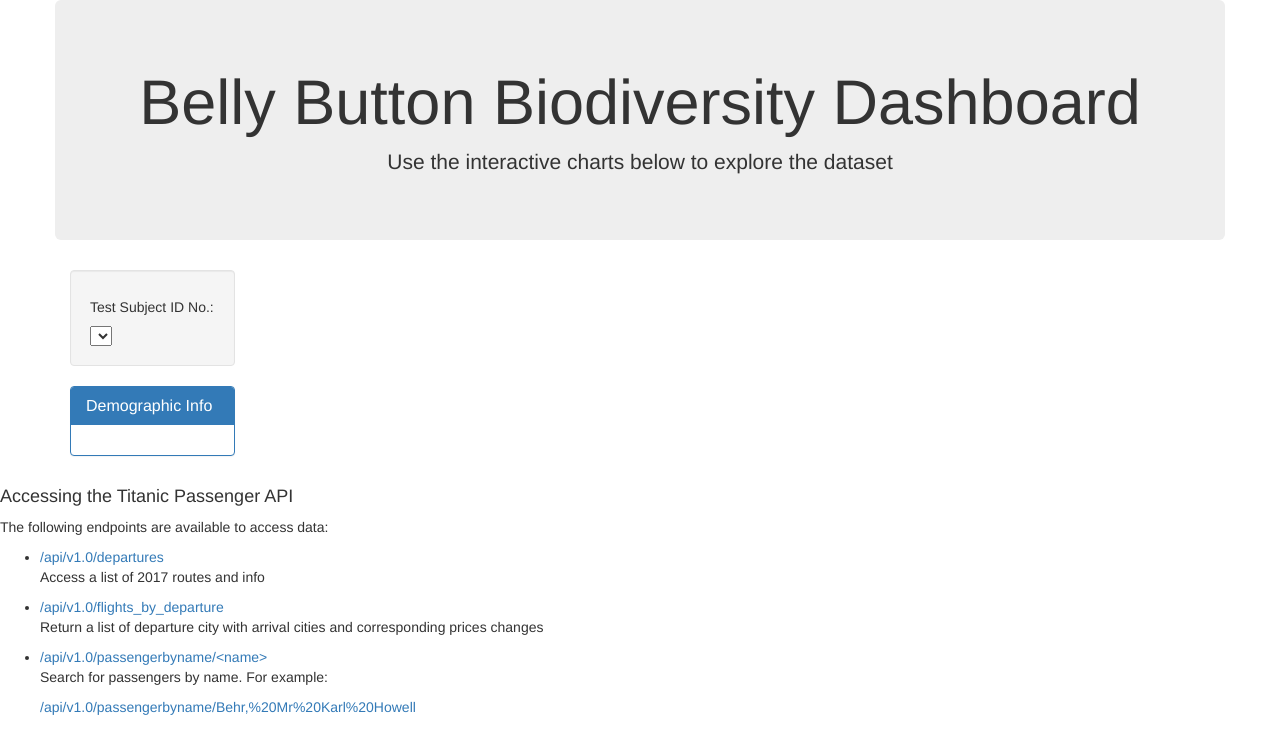
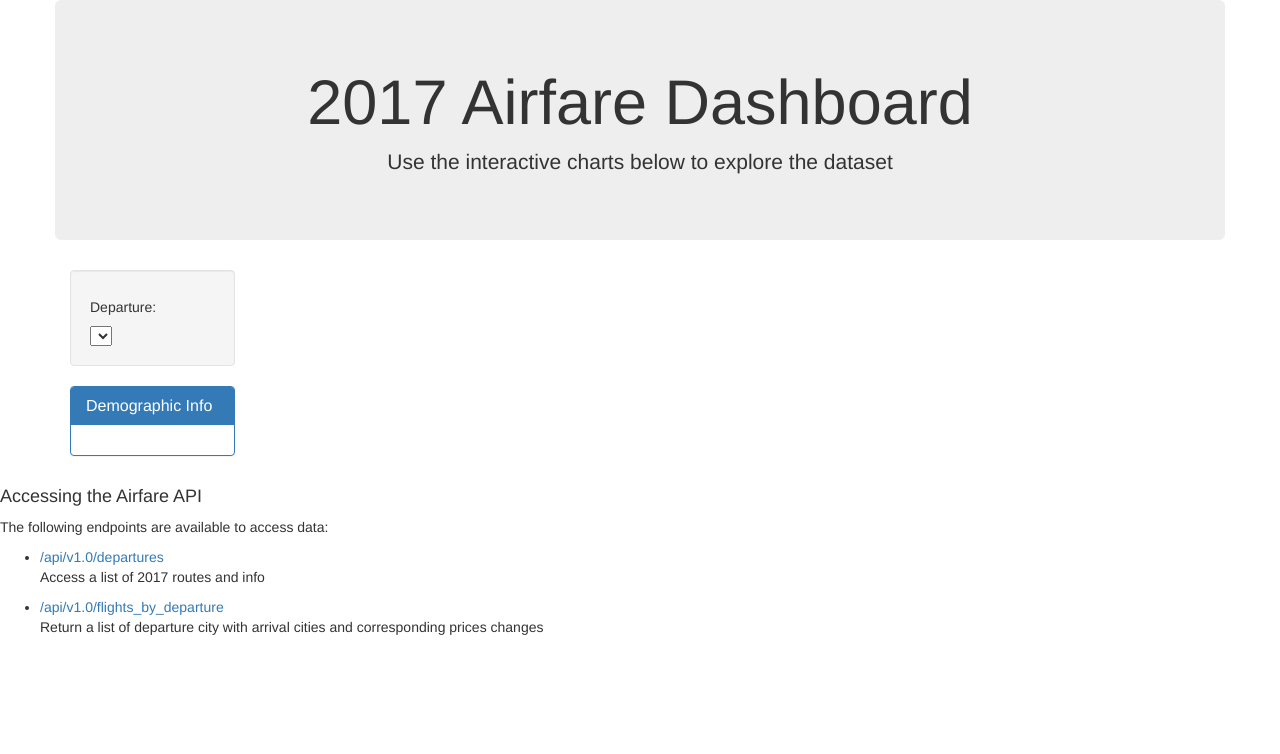
Before and after one commit to samuelhfish/airfare_project, a Flask app: page / in a window 1280 px wide. Shown: the top 754 px of the page. Run offline with Flask 3, Linux system fonts and the light colour scheme; data comes from the database, SQL or seed files in the repository; data that the repository does not hold is empty; some libraries are stand-ins or nearby versions.

Commit message:
somewhat presentable

```diff
--- a/static/js/plots.js
+++ b/static/js/plots.js
@@ -62,42 +62,42 @@ d3.json(apiAirfare).then(function(data) {
 
 // init();
 
-function buildChart(city) {
+// function buildChart(city) {
 
-    d3.json(apiAirfare).then(function(data) {
+//     d3.json(apiAirfare).then(function(data) {
 
-        let departureCity = data[city]
+//         let departureCity = data[city]
 
-        let trace = {
-            x: departureCity.ToCities,
-            y: departureCity.Rates,
-            text: `${departureCity.PercentChangePrice}%`,
-            textposition: 'auto',
-            hoverinfo: 'none',
-            // text: otu_labels.slice(0,10).reverse(),
-            // name: "Bacteria",
-            type: "bar",
-            orientation: "v"
-        };
+//         let trace = {
+//             x: departureCity.ToCities,
+//             y: departureCity.Rates,
+//             // text: `${departureCity.PercentChangePrice}%`,
+//             // textposition: 'auto',
+//             // hoverinfo: 'none',
+//             // text: otu_labels.slice(0,10).reverse(),
+//             // name: "Bacteria",
+//             type: "bar",
+//             orientation: "v"
+//         };
 
 
-        // Data array
-        // `data` has already been defined, so we must choose a new name here:
-        let traceData = [trace];
+//         // Data array
+//         // `data` has already been defined, so we must choose a new name here:
+//         let traceData = [trace];
 
-        // Apply a title to the layout
-        let layout = {
-            title: "price change by departure",
-            margin: {
-                l: 100,
-                r: 100,
-                t: 100,
-                b: 100
-            }
-        };
-        Plotly.newPlot("bar1", traceData, layout);
-    });
-};
+//         // Apply a title to the layout
+//         let layout = {
+//             title: "price change by departure",
+//             margin: {
+//                 l: 100,
+//                 r: 100,
+//                 t: 100,
+//                 b: 100
+//             }
+//         };
+//         Plotly.newPlot("bar1", traceData, layout);
+//     });
+// };
 
 function buildChart(city) {
     d3.json(apiAirfare).then(function(data) {
@@ -106,9 +106,9 @@ function buildChart(city) {
         let trace1 = {
             x: departureCity.ToCities,
             y: departureCity.Rates,
-            text: `${departureCity.PercentChangePrice}%`,
-            textposition: 'auto',
-            hoverinfo: 'none',
+            // text: `${departureCity.PercentChangePrice}%`,
+            // textposition: 'auto',
+            // hoverinfo: 'none',
             type: "bar",
             orientation: "v"
         };
@@ -123,7 +123,7 @@ function buildChart(city) {
         let traceData = [trace1];
 
         let layout = {
-            title: "Price Change by Departure",
+            title: "Price Change by Destination",
             margin: {
                 l: 100,
                 r: 100,
@@ -137,7 +137,7 @@ function buildChart(city) {
         traceData = [trace2];
 
         layout = {
-            title: "Passenger Change by Departure",
+            title: "Passenger Change by Destination",
             margin: {
                 l: 100,
                 r: 100,
--- a/templates/index.html
+++ b/templates/index.html
@@ -16,14 +16,14 @@
   <div class="container">
     <div class="row">
       <div class="col-md-12 jumbotron text-center">
-        <h1>Belly Button Biodiversity Dashboard</h1>
+        <h1>2017 Airfare Dashboard</h1>
         <p>Use the interactive charts below to explore the dataset</p>
       </div>
     </div>
     <div class="row">
       <div class="col-md-2">
         <div class="well">
-          <h5>Test Subject ID No.:</h5>
+          <h5>Departure:</h5>
           <select id="selDataset" onchange="optionChanged(this.value)"></select>
         </div>
         <div class="panel panel-primary">
@@ -48,7 +48,7 @@
     </div>
   </div>
 
-  <h4>Accessing the Titanic Passenger API</h4>
+  <h4>Accessing the Airfare API</h4>
   <p>The following endpoints are available to access data:</p>
   <ul>
       <li>
@@ -58,11 +58,6 @@
       <li>
           <a href="/api/v1.0/flights_by_departure">/api/v1.0/flights_by_departure</a>
           <p>Return a list of departure city with arrival cities and corresponding prices changes</p>
-      </li>
-      <li>
-          <a href="/api/v1.0/passengerbyname/<name>">/api/v1.0/passengerbyname/&lt;name&gt;</a>
-          <p>Search for passengers by name. For example:</p>
-          <a href="/api/v1.0/passengerbyname/Behr,%20Mr%20Karl%20Howell">/api/v1.0/passengerbyname/Behr,%20Mr%20Karl%20Howell</a>
       </li>
   </ul>
 
```
